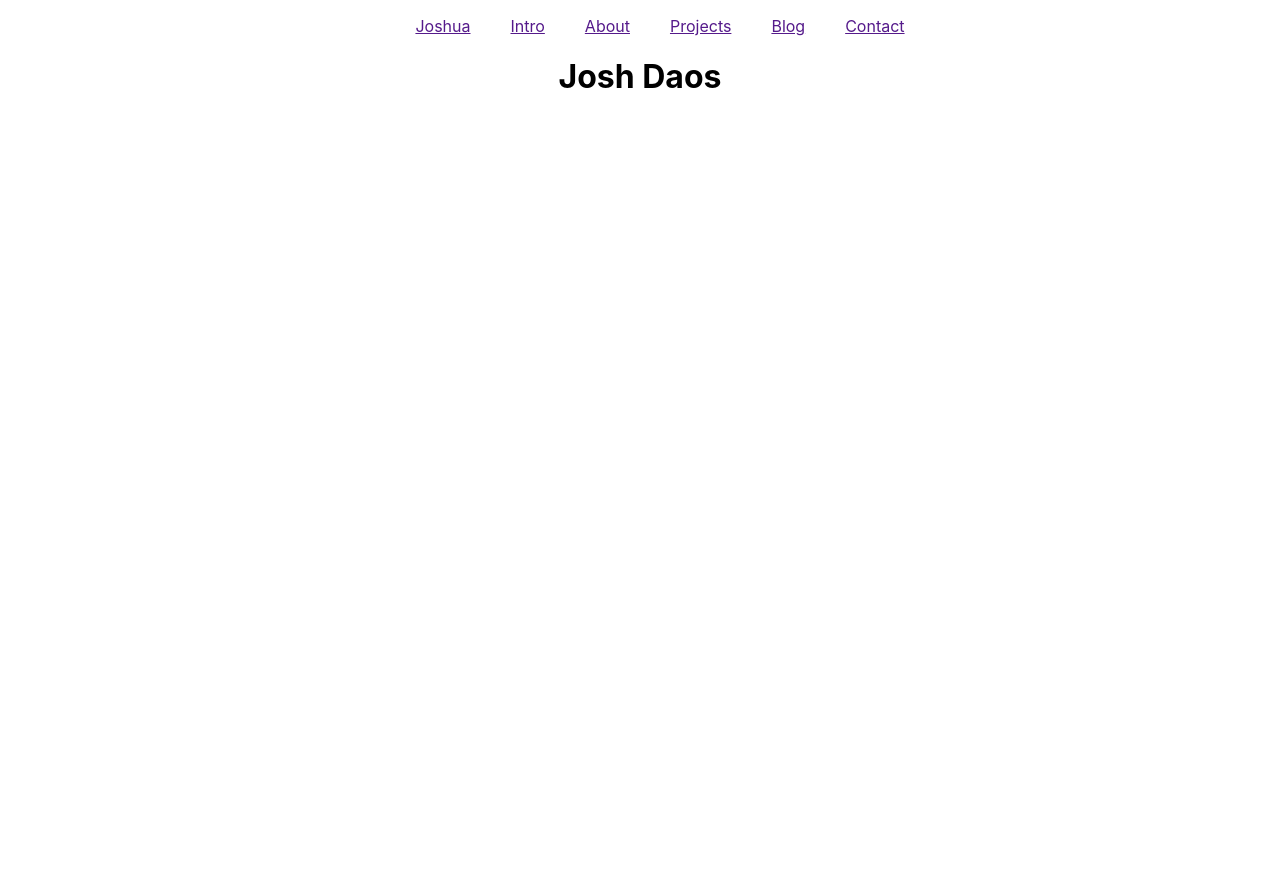
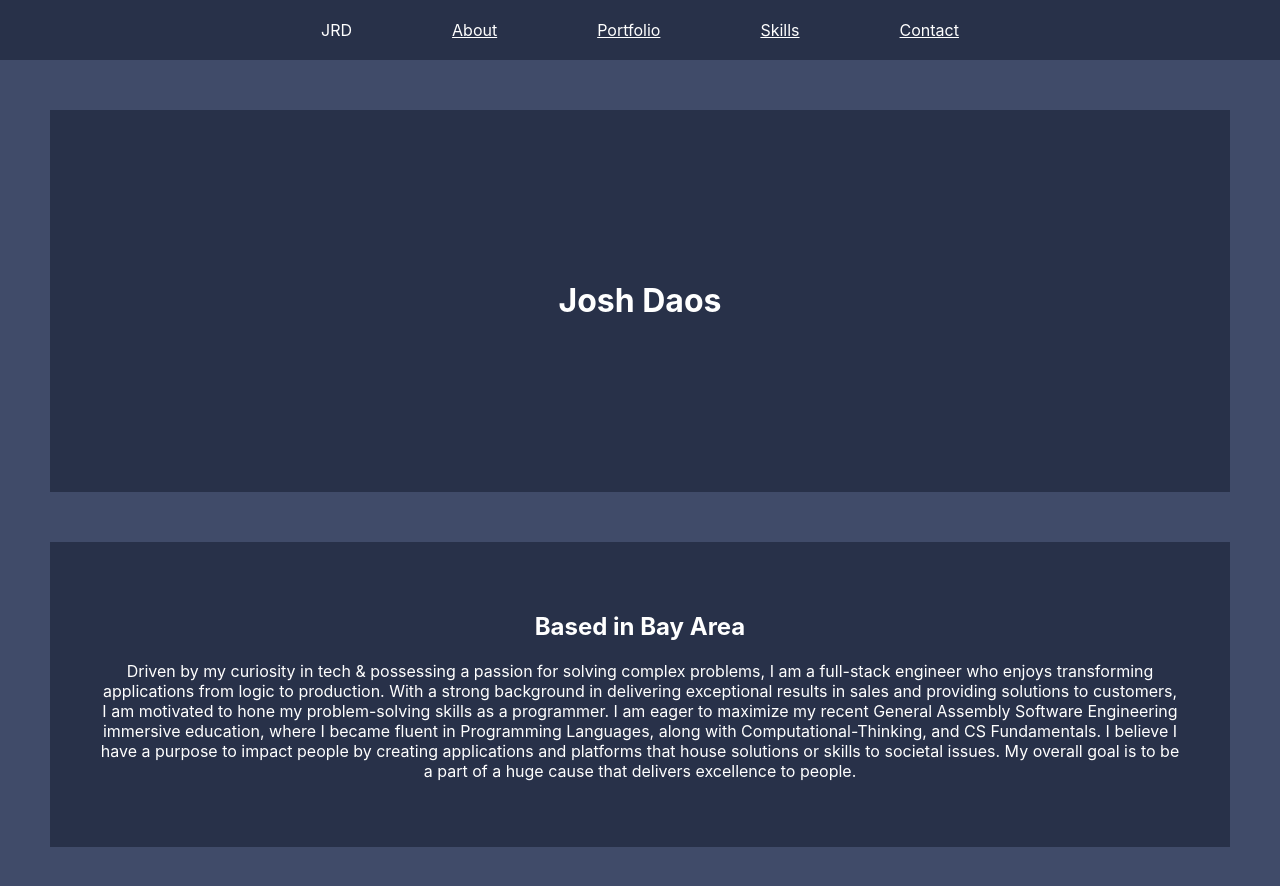
Before and after one commit to joshdaos/Portfolio_Project, a React (Create React App) app in the folder portfolio-app/: page / in a window 1280 px wide. Shown: the top 886 px of the page. Before the commit the page ends 800 px from the top, so only its background shows below. Built offline with nearby package versions, Linux system fonts and the light colour scheme.

Commit message:
added a about component

```diff
--- a/portfolio-app/public/index.html
+++ b/portfolio-app/public/index.html
@@ -24,7 +24,7 @@
       work correctly both with client-side routing and a non-root public URL.
       Learn how to configure a non-root public URL by running `npm run build`.
     -->
-    <title>React App</title>
+    <title>Josh Daos</title>
   </head>
   <body>
     <noscript>You need to enable JavaScript to run this app.</noscript>
--- a/portfolio-app/src/App.css
+++ b/portfolio-app/src/App.css
@@ -1,48 +1,38 @@
 .App {
   text-align: center;
-}
-
-.App-logo {
-  height: 40vmin;
-  pointer-events: none;
-}
-
-@media (prefers-reduced-motion: no-preference) {
-  .App-logo {
-    animation: App-logo-spin infinite 20s linear;
-  }
-}
-
-.App-header {
-  background-color: #282c34;
-  min-height: 100vh;
-  display: flex;
-  flex-direction: column;
-  align-items: center;
-  justify-content: center;
-  font-size: calc(10px + 2vmin);
   color: white;
-}
-
-.App-link {
-  color: #61dafb;
-}
-
-@keyframes App-logo-spin {
-  from {
-    transform: rotate(0deg);
-  }
-  to {
-    transform: rotate(360deg);
-  }
 }
 
 .nav__links {
   list-style-type: none;
   text-align: center;
+  background-color: #283149;
+  padding: 20px;
+  margin-top: 0;
 }
 
 .nav__links-li {
   display: inline;
-  padding: 20px;
+  padding: 50px;
 }
+
+a {
+  color: white;
+}
+
+body {
+  background-color: #404B69;
+  height: 200vh;
+}
+
+.header__content {
+  background-color: #283149;
+  padding: 150px;
+  margin: 50px;
+}
+
+.about__content {
+  background-color: #283149;
+  padding: 50px;
+  margin: 50px;
+}
--- a/portfolio-app/src/App.js
+++ b/portfolio-app/src/App.js
@@ -3,12 +3,16 @@ import './App.css';
 // imports
 import Header from './components/Header/header';
 import Nav from './components/Nav/nav';
+import About from './components/About/about';
+
+
 
 function App() {
   return (
     <div className="App">
       <Nav />
       <Header />
+      <About />
 
     </div>
   );
--- /dev/null
+++ b/portfolio-app/src/components/About/about.js
@@ -0,0 +1,14 @@
+import React from 'react';
+
+function About() {
+    return(
+        <div className="about__content">
+            <h2>Based in Bay Area</h2>
+            <p>Driven by my curiosity in tech & possessing a passion for solving complex problems, I am a full-stack engineer who enjoys transforming applications from logic to production.
+
+            With a strong background in delivering exceptional results in sales and providing solutions to customers, I am motivated to hone my problem-solving skills as a programmer. I am eager to maximize my recent General Assembly Software Engineering immersive education, where I became fluent in Programming Languages, along with Computational-Thinking, and CS Fundamentals. I believe I have a purpose to impact people by creating applications and platforms that house solutions or skills to societal issues. My overall goal is to be a part of a huge cause that delivers excellence to people.</p>
+        </div>
+    )
+}
+
+export default About;
--- a/portfolio-app/src/components/Nav/nav.js
+++ b/portfolio-app/src/components/Nav/nav.js
@@ -4,11 +4,10 @@ function Nav() {
     return(
         <nav className="navbar">
             <ul className="nav__links">
-                <li className="nav__links-li"><a href="">Joshua</a></li>
-                <li className="nav__links-li"><a href="">Intro</a></li>
+                <li className="nav__links-li">JRD</li>
                 <li className="nav__links-li"><a href="">About</a></li>
-                <li className="nav__links-li"><a href="">Projects</a></li>
-                <li className="nav__links-li"><a href="">Blog</a></li>
+                <li className="nav__links-li"><a href="">Portfolio</a></li>
+                <li className="nav__links-li"><a href="">Skills</a></li>
                 <li className="nav__links-li"><a href="">Contact</a></li>
             </ul>
         </nav>
--- a/portfolio-app/src/components/header/header.js
+++ b/portfolio-app/src/components/header/header.js
@@ -4,7 +4,7 @@ function Header() {
     return(
         <header className="header__content">
             <div>
-                <h1>Josh Daos</h1>
+                <h1 className="">Josh Daos</h1>
             </div>
         </header>
     )
```
